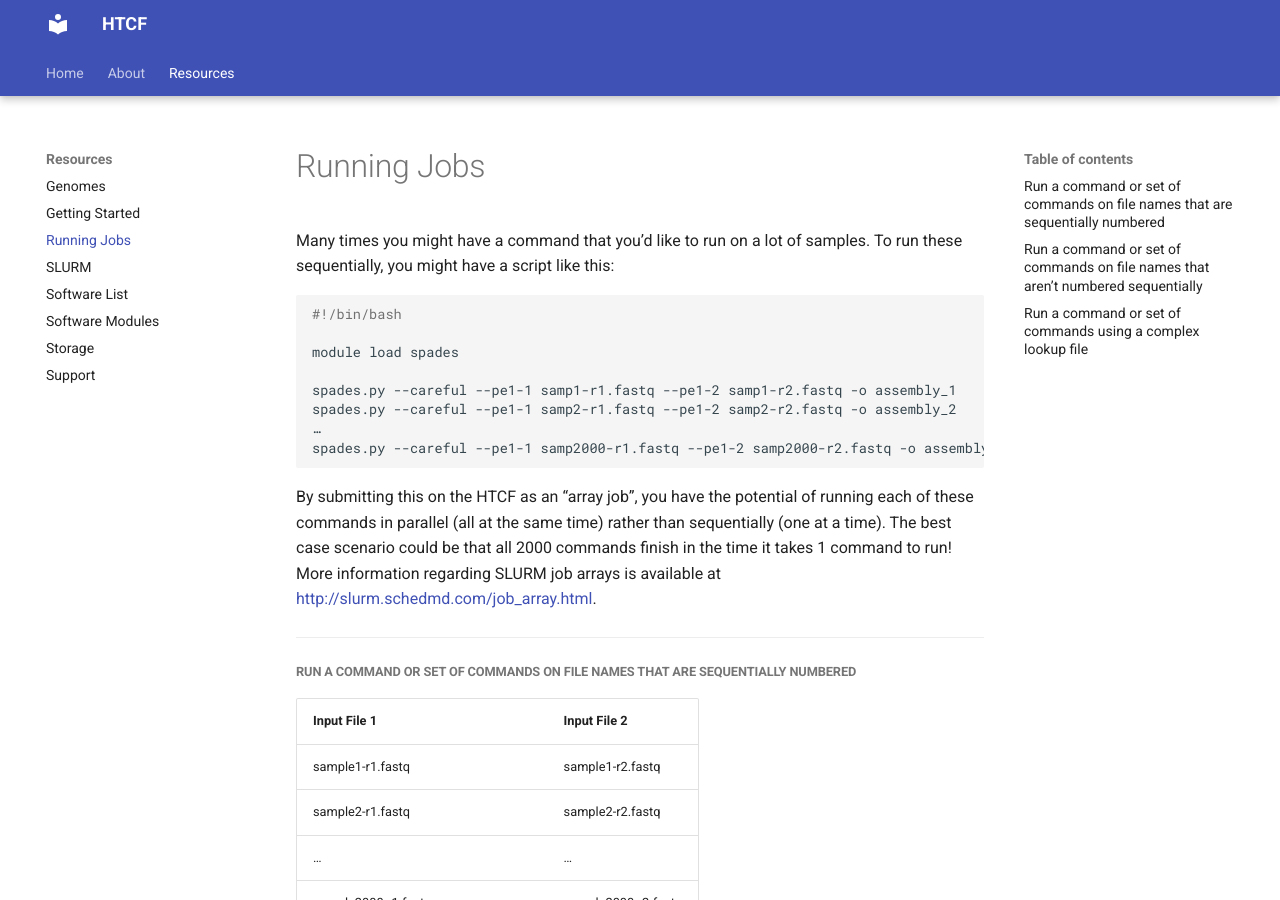
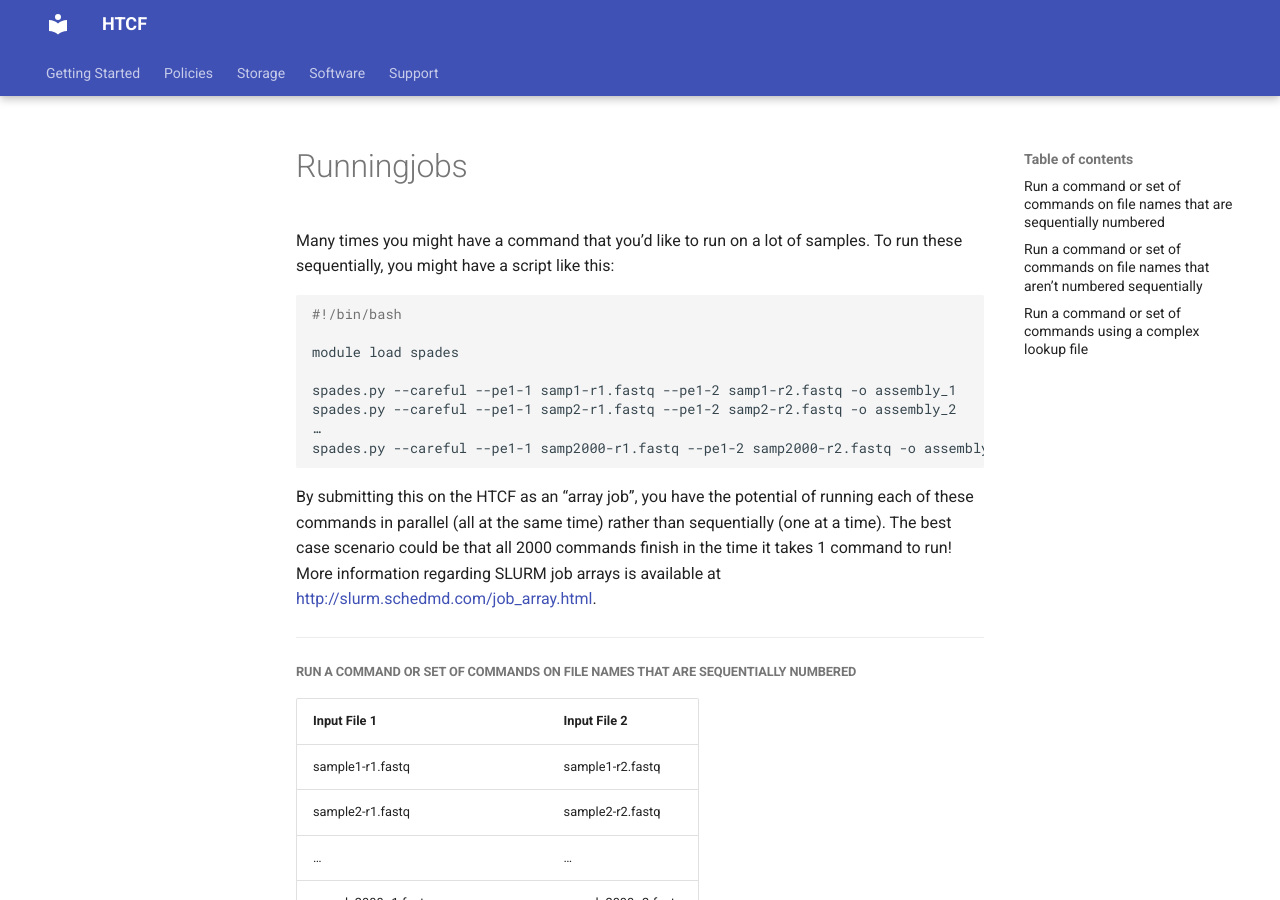
Before and after one commit to htcf/docs, an MkDocs documentation site: the page built from docs/runningjobs.md, in a window 1280 px wide and 900 px high. Built offline with MkDocs 1.6.1 and Material for MkDocs 9.7.7, drawn with Linux system fonts in a browser that asks for light colours.

Commit message:
Update mkdocs.yml

```diff
--- a/mkdocs.yml
+++ b/mkdocs.yml
@@ -24,15 +24,8 @@ plugins:
   - macros
 
 nav:
-- Home: 'index.md'
-- About:
-  - 'Policies': 'policies.md'
-- Resources:
-  - 'Genomes': 'genomes.md'
-  - 'Getting Started': 'getstarted.md'
-  - 'Running Jobs' : 'runningjobs.md'
-  - 'SLURM': 'queue.md'
-  - 'Software List': 'softwarelist.md'
-  - 'Software Modules': 'software.md'
-  - 'Storage': 'storage/index.md'
-  - 'Support': 'support.md'
+- Getting Started: 'getstarted.md'
+- Policies: 'policies.md'
+- Storage: 'storage/index.md'
+- Software: 'software.md'
+- Support: 'support.md'
```
